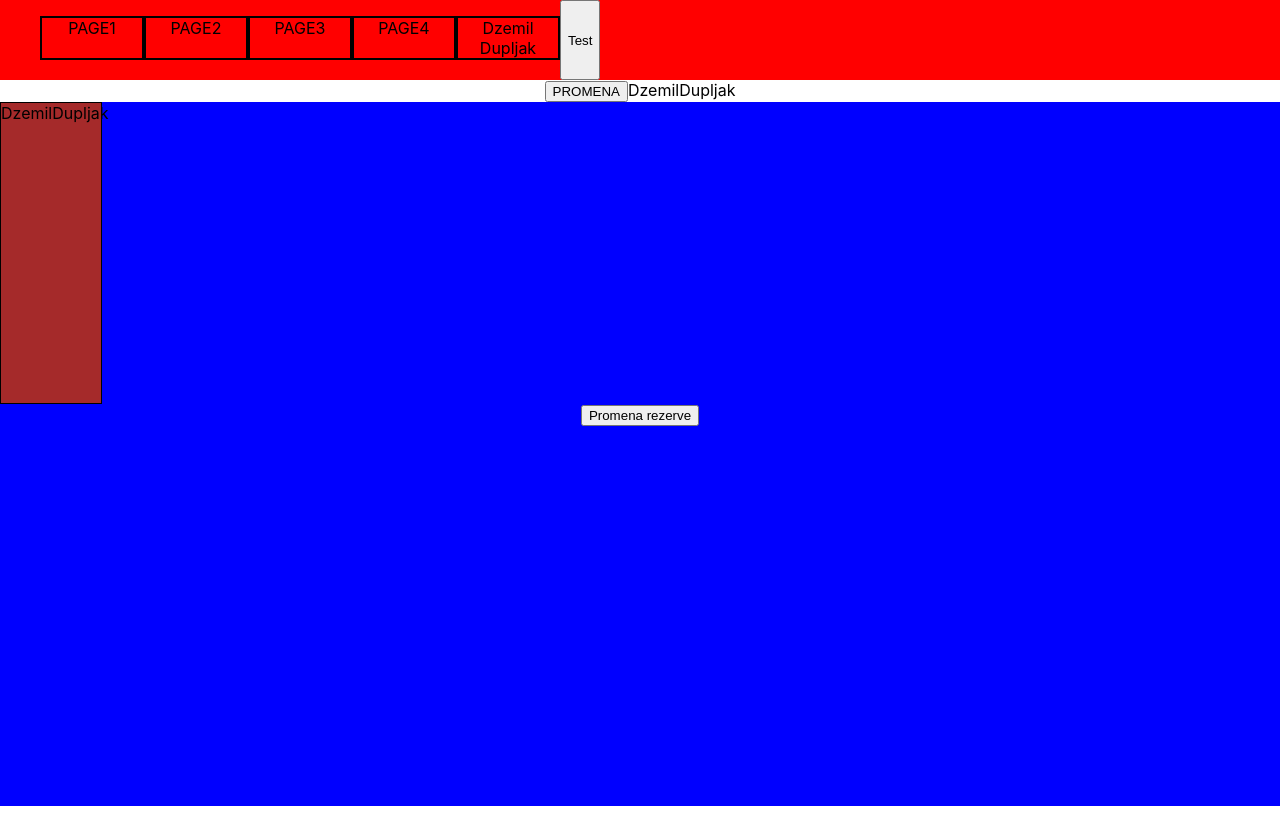
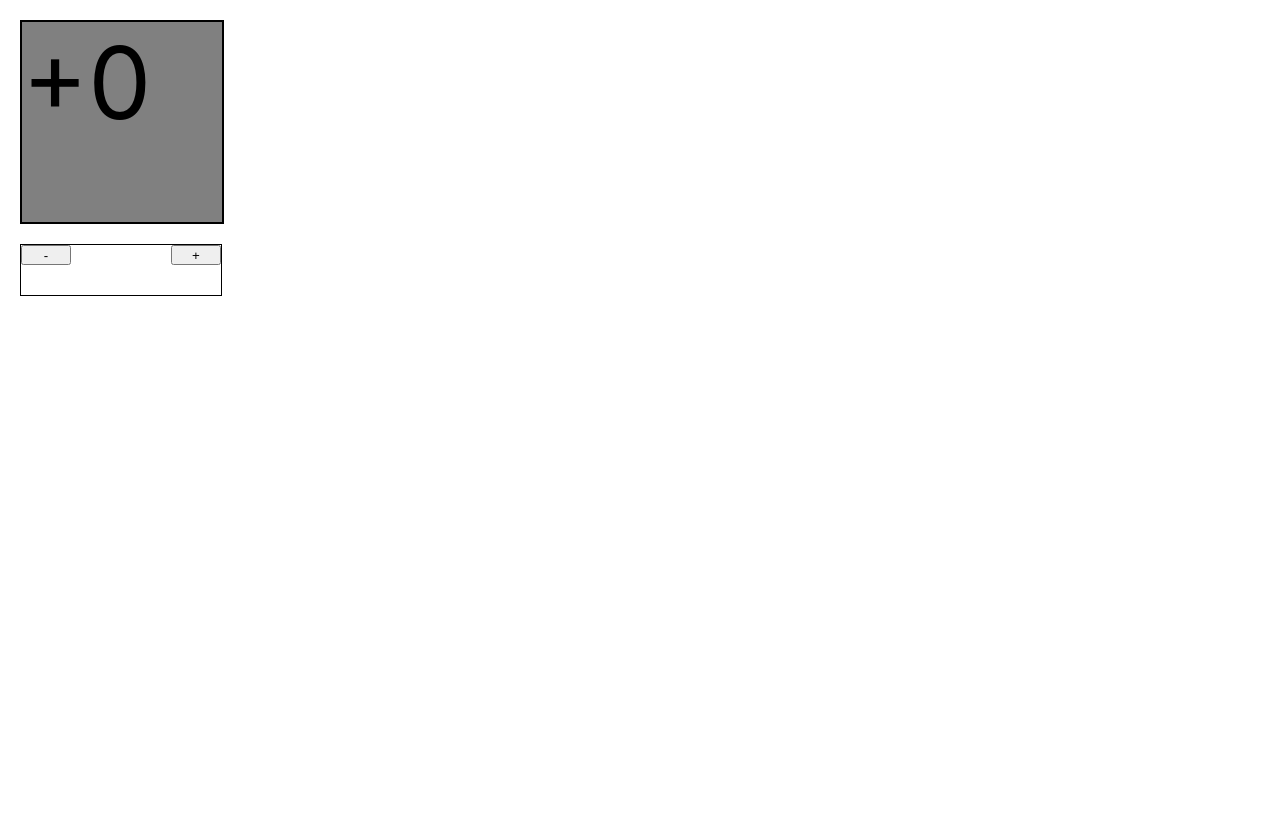
Before and after one commit to dzemildupljak/grupa3_react, a React (Create React App) app in the folder react_app/: page / in a window 1280 px wide. Built offline with nearby package versions, Linux system fonts and the light colour scheme.

Commit message:
state changing and useState hook

```diff
--- a/react_app/src/App.css
+++ b/react_app/src/App.css
@@ -1,38 +1,4 @@
-.App {
-  text-align: center;
+.container {
+  width: 100vw;
+  height: 100vh;
 }
-
-.App-logo {
-  height: 40vmin;
-  pointer-events: none;
-}
-
-@media (prefers-reduced-motion: no-preference) {
-  .App-logo {
-    animation: App-logo-spin infinite 20s linear;
-  }
-}
-
-.App-header {
-  background-color: #282c34;
-  min-height: 100vh;
-  display: flex;
-  flex-direction: column;
-  align-items: center;
-  justify-content: center;
-  font-size: calc(10px + 2vmin);
-  color: white;
-}
-
-.App-link {
-  color: #61dafb;
-}
-
-@keyframes App-logo-spin {
-  from {
-    transform: rotate(0deg);
-  }
-  to {
-    transform: rotate(360deg);
-  }
-}
--- a/react_app/src/App.js
+++ b/react_app/src/App.js
@@ -1,27 +1,23 @@
+import { useState } from "react";
 import "./App.css";
-import Content from "./components/content/Content";
-import Header from "./components/header/Header";
+import ChangeNubers from "./components/changeNumbers/ChangeNubers";
+import ShowNumber from "./components/showNumber/ShowNumber";
 
 function App() {
-  const ime = "Dzemil";
-  const prezime = "Dupljak";
-  let rezerva = "  asdasda";
-  console.log(rezerva);
+  const [counter, setCounter] = useState(0);
 
-  const promenaVred = (nova_vred) => {
-    rezerva = nova_vred;
-    console.log(rezerva);
+  const increaseVal = () => {
+    setCounter(counter + 1);
+  };
+
+  const decreaseVal = () => {
+    setCounter(counter - 1);
   };
 
   return (
-    <div className="App">
-      <Header ime_kor={ime} prez_kor={prezime} />
-      <button onClick={() => promenaVred("nova vrednost rezerve")}>
-        PROMENA
-      </button>
-      {ime}
-      {prezime}
-      <Content name={ime} prezime={prezime} prom_vred={promenaVred} />
+    <div className="container">
+      <ShowNumber number={counter} />
+      <ChangeNubers plusFunc={increaseVal} minusFunc={decreaseVal} />
     </div>
   );
 }
--- /dev/null
+++ b/react_app/src/components/changeNumbers/ChangeNubers.jsx
@@ -0,0 +1,15 @@
+import React from "react";
+import "./ChangeNumbers.css";
+
+export default function ChangeNubers({ plusFunc, minusFunc }) {
+  return (
+    <div className="btn-container">
+      <button className="btn" onClick={minusFunc}>
+        -
+      </button>
+      <button className="btn" onClick={plusFunc}>
+        +
+      </button>
+    </div>
+  );
+}
--- /dev/null
+++ b/react_app/src/components/changeNumbers/ChangeNumbers.css
@@ -0,0 +1,13 @@
+.btn-container {
+    width: 200px;
+    height: 50px;
+    display: flex;
+    justify-content: space-between;
+    border: 1px solid black;
+    margin: 20px;
+}
+
+.btn {
+    width: 50px;
+    height: 20px;
+}
--- /dev/null
+++ b/react_app/src/components/showNumber/ShowNumber.css
@@ -0,0 +1,8 @@
+.show-num {
+    width: 200px;
+    height: 200px;
+    border: 2px solid black;
+    background-color: gray;
+    margin: 20px;
+    font-size: 100px;
+}
--- /dev/null
+++ b/react_app/src/components/showNumber/ShowNumber.jsx
@@ -0,0 +1,6 @@
+import React from "react";
+import "./ShowNumber.css";
+
+export default function ShowNumber({ number }) {
+  return <div className="show-num">{number >= 0 ? `+${number}` : number}</div>;
+}
```
Also changed, not shown: react_app/src/components/content/Content.jsx (line endings or trailing spaces).
